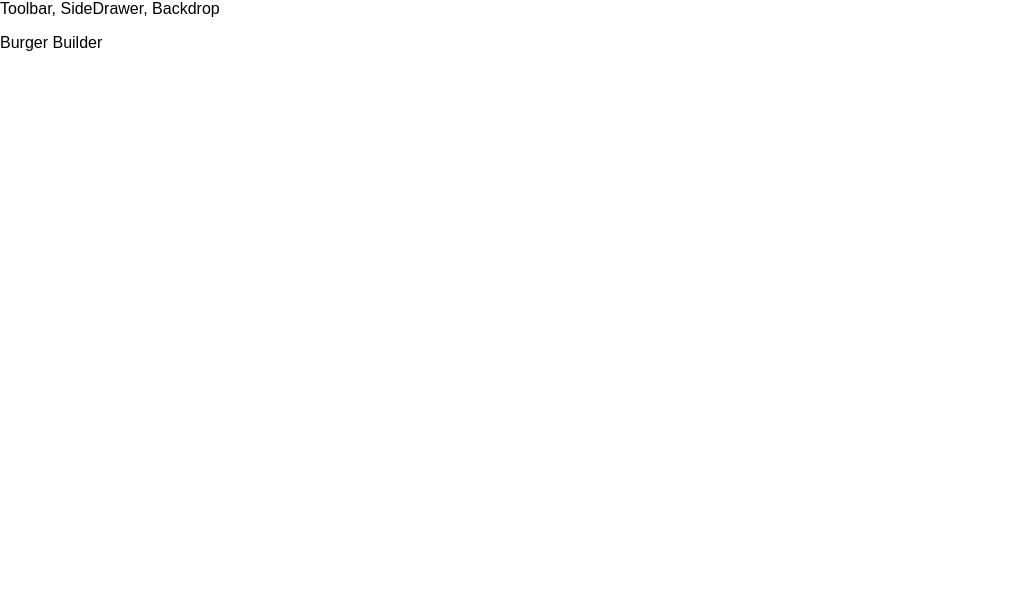
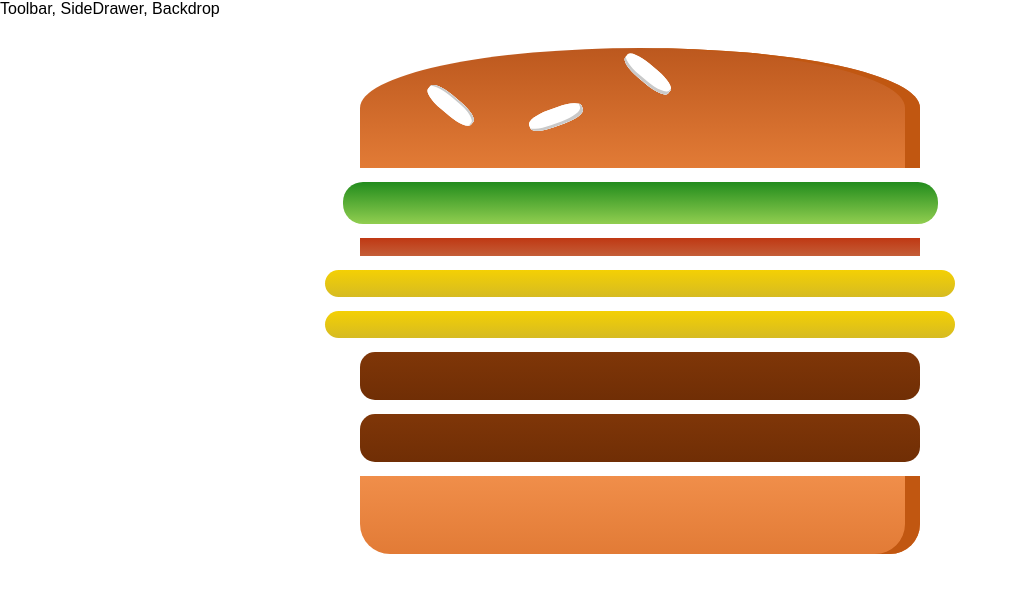
Before and after one commit to yowchun93/burger-builder, a React app: page / in a window 1280 px wide. Shown: the top 592 px of the page, without its empty margins (0-1018 px from the left). Built offline with nearby package versions, Linux system fonts and the light colour scheme.

Commit message:
refactored code to allow dynamic rendering of Burger Ingredients based on how the state is structured

```diff
--- /dev/null
+++ b/src/components/Burger/Burger.css
@@ -0,0 +1,16 @@
+.Burger {
+    width: 100%;
+    margin: auto;
+    height: 250px;
+    overflow: scroll;
+    text-align: center;
+    font-weight: bold;
+    font-size: 1.2rem;
+}
+
+@media (min-width: 500px) and (min-height: 700px) {
+    .Burger {
+        width: 700px;
+        height: 600px;
+    }
+}
--- a/src/components/Burger/Burger.js
+++ b/src/components/Burger/Burger.js
@@ -0,0 +1,25 @@
+import React from 'react';
+
+import classes from './Burger.css'
+import BurgerIngredient from './BurgerIngredient/BurgerIngredient';
+
+const burger = (props) => {
+    // why dont we comment how the structure of the object will actually become.
+    // from ingredients = { salad , bacon , cheese }
+    // into [<BurgerIngredient key="bread-top1" type="bread-top" ... ]
+    const transformedIngredients = Object.keys(props.ingredients)
+        .map(igKey => {
+            return [...Array(props.ingredients[igKey])].map((_, i) => {
+                return <BurgerIngredient key={igKey + i} type={igKey} />
+            });
+        });
+    return (
+        <div className={classes.Burger}>
+            <BurgerIngredient type="bread-top" />
+            {transformedIngredients}
+            <BurgerIngredient type="bread-bottom" />
+        </div>
+    );
+}
+
+export default burger;
--- a/src/components/Burger/BurgerIngredient/BurgerIngredient.js
+++ b/src/components/Burger/BurgerIngredient/BurgerIngredient.js
@@ -1,6 +1,6 @@
 import React, { Component } from 'react';
 import PropTypes from 'prop-types';
-import classes from './burgetIngredient.css';
+import classes from './BurgerIngredient.css';
 
 class BurgerIngredient extends Component {
     render() {
@@ -22,17 +22,18 @@
                 ingredient = <div className={classes.Meat}></div>;
                 break;
             case('cheese'):
-                ingredient = <div className={classes.Meat}></div>;
+                ingredient = <div className={classes.Cheese}></div>;
                 break;
             case('bacon'):
-                ingredient = <div className={classes.Meat}></div>;
+                ingredient = <div className={classes.Bacon}></div>;
                 break;
             case('salad'):
-                ingredient = <div className={classes.Meat}></div>;
+                ingredient = <div className={classes.Salad}></div>;
                 break;
             default:
                 ingredient = null;
         }
+        return ingredient;
     }
 }
 
--- a/src/containers/BurgerBuilder/BurgerBuilder.js
+++ b/src/containers/BurgerBuilder/BurgerBuilder.js
@@ -1,11 +1,23 @@
 import React, { Component } from 'react';
 import Aux from '../../hoc/Aux';
+import Burger from '../../components/Burger/Burger';
 
 class BurgerBuilder extends Component {
+    // constructor(props) {
+
+    // }
+    state = {
+        ingredients: {
+            salad: 1,
+            bacon: 1,
+            cheese: 2,
+            meat: 2
+        }
+    }
     render() {
         return(
             <Aux>
-                <div>Burger Builder</div>
+                <Burger ingredients={this.state.ingredients}/>
             </Aux>
         );
     }
```
